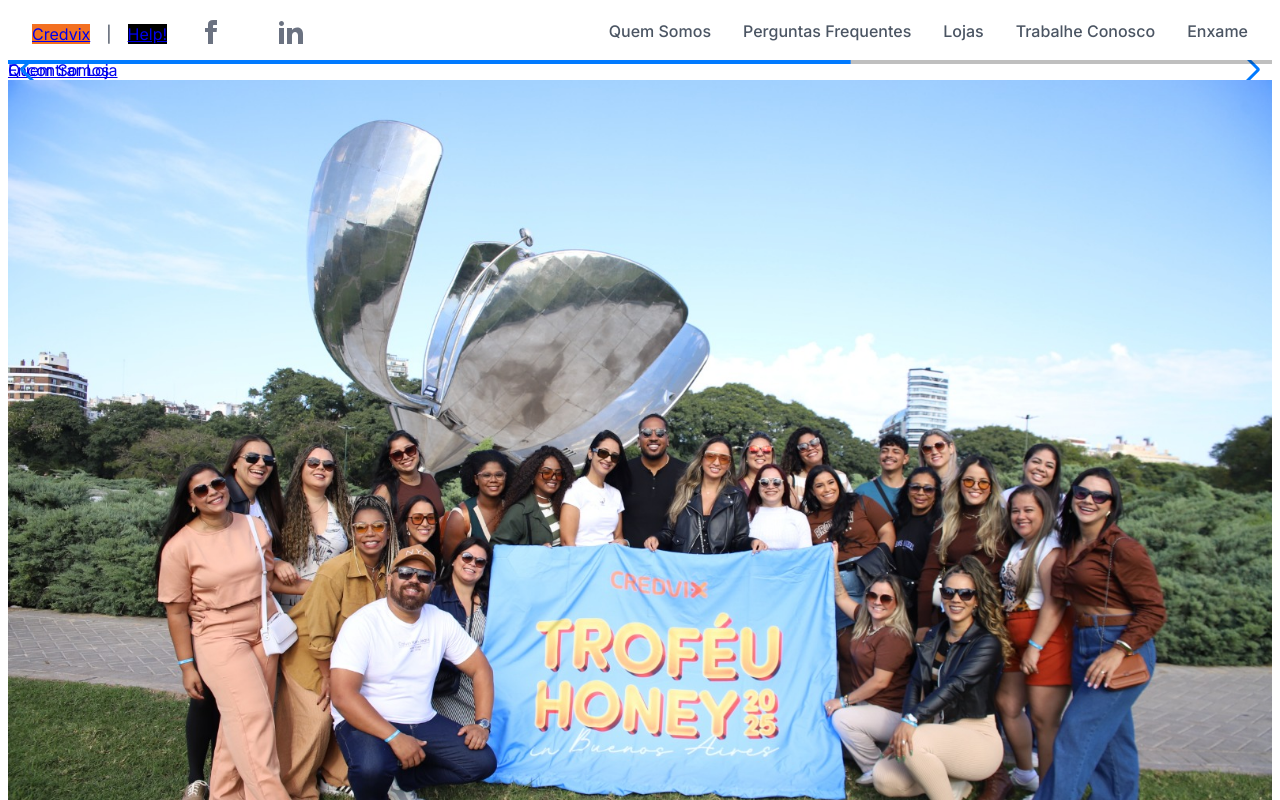
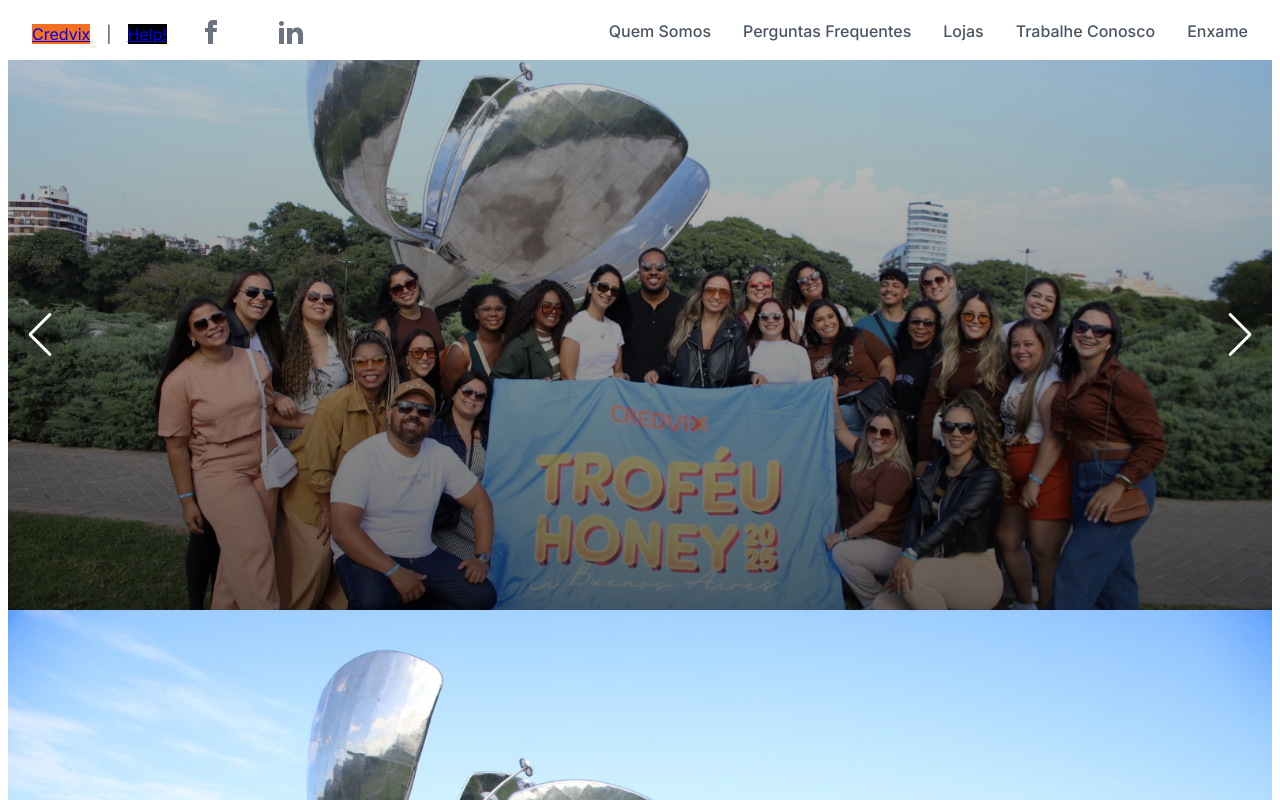
Before and after one commit to Operacionalcredvix/credvix, a Next.js app: page / in a window 1280 px wide. Shown: the top 800 px of the page. Built offline with nearby package versions, Linux system fonts and the light colour scheme.

Commit message:
ajuste na parte do hero

```diff
--- a/app/page.jsx
+++ b/app/page.jsx
@@ -1,4 +1,4 @@
-import Hero from '../components/Hero';
+import Hero from '../components/hero/Hero';
 import NossaHistoria from '../components/NossaHistoria'; // Importa o novo componente
 
 // Componente para a seção "Nossos Valores" para manter o código organizado
--- a/components/Hero.jsx
+++ /dev/null
@@ -1,70 +0,0 @@
-'use client';
-
-import { Swiper, SwiperSlide } from 'swiper/react';
-import { Navigation, Pagination, Autoplay, EffectFade, Parallax } from 'swiper/modules';
-import Link from 'next/link';
-
-// Importar os estilos do Swiper é crucial
-import 'swiper/css';
-import 'swiper/css/navigation';
-import 'swiper/css/pagination';
-import 'swiper/css/effect-fade';
-
-export default function Hero() {
-  return (
-    <section id="hero" className="relative">
-      <Swiper
-        modules={[Navigation, Pagination, Autoplay, EffectFade, Parallax]}
-        loop={true}
-        effect="fade"
-        parallax={true}
-        autoplay={{
-          delay: 5000,
-          disableOnInteraction: false,
-          pauseOnMouseEnter: true,
-        }}
-        pagination={{
-          el: '.hero-pagination',
-          clickable: true,
-          type: 'progressbar',
-        }}
-        navigation={{
-          nextEl: '.hero-nav-next',
-          prevEl: '.hero-nav-prev',
-        }}
-        className="hero-swiper"
-      >
-        <div className="swiper-wrapper">
-          <SwiperSlide>
-            {/* Este caminho agora funciona porque a imagem está em /public/img/ */}
-            <div className="slide-background" style={{ backgroundImage: "url('/img/banner.jpg')" }} data-swiper-parallax="-23%"></div>
-            <div className="slide-content">
-              <Link href="/lojas" className="cta-button bg-help-purple text-white" data-swiper-parallax="-100">
-                Encontrar Loja
-              </Link>
-            </div>
-          </SwiperSlide>
-          <SwiperSlide>
-            <div className="slide-background" style={{ backgroundImage: "url('/img/nossahistoria.jpg')" }} data-swiper-parallax="-23%"></div>
-            <div className="slide-content">
-              <Link href="/#quem-somos" className="cta-button bg-white text-help-purple" data-swiper-parallax="-100">
-                Quem Somos
-              </Link>
-            </div>
-          </SwiperSlide>
-          <SwiperSlide>
-            <div className="slide-background" style={{ backgroundImage: "url('/img/trabalhe-conosco.jpg')" }} data-swiper-parallax="-23%"></div>
-            <div className="slide-content">
-              <Link href="/vagas" className="cta-button bg-white text-help-purple" data-swiper-parallax="-100">
-                Nossas Vagas
-              </Link>
-            </div>
-          </SwiperSlide>
-        </div>
-        <div className="swiper-button-prev hero-nav-prev"></div>
-        <div className="swiper-button-next hero-nav-next"></div>
-        <div className="swiper-pagination hero-pagination"></div>
-      </Swiper>
-    </section>
-  );
-}
--- /dev/null
+++ b/components/hero/Hero.jsx
@@ -0,0 +1,80 @@
+'use client';
+
+import Link from 'next/link';
+
+// Importações do Swiper
+import { Swiper, SwiperSlide } from 'swiper/react';
+import { Navigation, Pagination, Autoplay, EffectFade, Parallax } from 'swiper/modules';
+
+// Importar os estilos do Swiper é crucial
+import 'swiper/css';
+import 'swiper/css/navigation';
+import 'swiper/css/pagination';
+import 'swiper/css/effect-fade';
+
+// Importar o nosso CSS Module
+import styles from './Hero.module.css';
+
+export default function Hero() {
+  return (
+    <section id="hero" className="relative">
+      <Swiper
+        // Módulos que vamos usar
+        modules={[Navigation, Pagination, Autoplay, EffectFade, Parallax]}
+        loop={true}
+        effect="fade"
+        parallax={true}
+        autoplay={{
+          delay: 5000,
+          disableOnInteraction: false,
+          pauseOnMouseEnter: true,
+        }}
+        pagination={{
+          el: `.${styles.pagination}`, // Usa a nossa classe do módulo
+          clickable: true,
+          type: 'progressbar',
+        }}
+        navigation={{
+          nextEl: '.hero-nav-next', // A classe para o botão de avançar
+          prevEl: '.hero-nav-prev', // A classe para o botão de voltar
+        }}
+        className={styles.heroSwiper}
+      >
+        {/* Slide 1 */}
+        <SwiperSlide className={styles.slide}>
+          <div className={styles.slideBackground} style={{ backgroundImage: "url('/img/banner.jpg')" }} data-swiper-parallax="-23%"></div>
+          <div className={styles.slideContent}>
+            {/* <Link href="/lojas" className="cta-button bg-help-purple text-white" data-swiper-parallax="-100">
+              Encontrar Loja
+            </Link> */}
+          </div>
+        </SwiperSlide>
+
+        {/* Slide 2 */}
+        <SwiperSlide className={styles.slide}>
+          <div className={styles.slideBackground} style={{ backgroundImage: "url('/img/nossahistoria.jpg')" }} data-swiper-parallax="-23%"></div>
+          <div className={styles.slideContent}>
+            {/* <Link href="/#quem-somos" className="cta-button bg-white text-help-purple" data-swiper-parallax="-100">
+              Quem Somos
+            </Link> */}
+          </div>
+        </SwiperSlide>
+
+        {/* Slide 3 */}
+        <SwiperSlide className={styles.slide}>
+          <div className={styles.slideBackground} style={{ backgroundImage: "url('/img/trabalhe-conosco.jpg')" }} data-swiper-parallax="-23%"></div>
+          <div className={styles.slideContent}>
+            {/* <Link href="/vagas" className="cta-button bg-white text-help-purple" data-swiper-parallax="-100">
+              Nossas Vagas
+            </Link> */}
+          </div>
+        </SwiperSlide>
+
+        {/* Elementos de Navegação (precisam estar fora do .swiper-wrapper) */}
+        <div className={`swiper-button-prev hero-nav-prev ${styles.navButton}`}></div>
+        <div className={`swiper-button-next hero-nav-next ${styles.navButton}`}></div>
+        <div className={styles.pagination}></div>
+      </Swiper>
+    </section>
+  );
+}
--- /dev/null
+++ b/components/hero/Hero.module.css
@@ -0,0 +1,74 @@
+/* Estilos para o componente Hero.jsx */
+
+.heroSwiper {
+  width: 100%;
+  height: 500px; /* Altura padrão para mobile */
+}
+
+@media (min-width: 768px) {
+  .heroSwiper {
+    height: 550px; /* Altura maior para telas de desktop */
+  }
+}
+
+.slide {
+  position: relative;
+  display: flex;
+  justify-content: center;
+  align-items: center;
+  text-align: center;
+  color: #fff;
+  overflow: hidden; /* Garante que o parallax não "vaze" */
+}
+
+/* Camada escura sobre a imagem para melhor legibilidade do texto/botão */
+.slide::before {
+  content: '';
+  position: absolute;
+  top: 0; left: 0; right: 0; bottom: 0;
+  background: linear-gradient(to top, rgba(0,0,0,0.6), rgba(0,0,0,0.2));
+  z-index: 1;
+}
+
+.slideBackground {
+  position: absolute;
+  top: 0;
+  left: 0;
+  width: 100%;
+  height: 100%;
+  background-size: cover;
+  background-position: center;
+}
+
+.slideContent {
+  position: relative;
+  z-index: 2;
+  padding: 1rem;
+}
+
+/* Estilos dos botões de navegação (setas) */
+.navButton {
+  color: #fff;
+  background-color: rgba(0, 0, 0, 0.2);
+  width: 44px;
+  height: 44px;
+  border-radius: 50%;
+  transition: background-color 0.3s ease, transform 0.3s ease;
+}
+
+.navButton:hover {
+  background-color: rgba(0, 0, 0, 0.4);
+  transform: scale(1.05);
+}
+
+/* Estilo da barra de progresso da paginação */
+.pagination {
+  position: absolute;
+  bottom: 20px !important; /* !important para sobrescrever o estilo padrão */
+  left: 50%;
+  transform: translateX(-50%);
+  width: 80%;
+  max-width: 400px;
+  height: 3px;
+  background-color: rgba(255, 255, 255, 0.3);
+}
```
